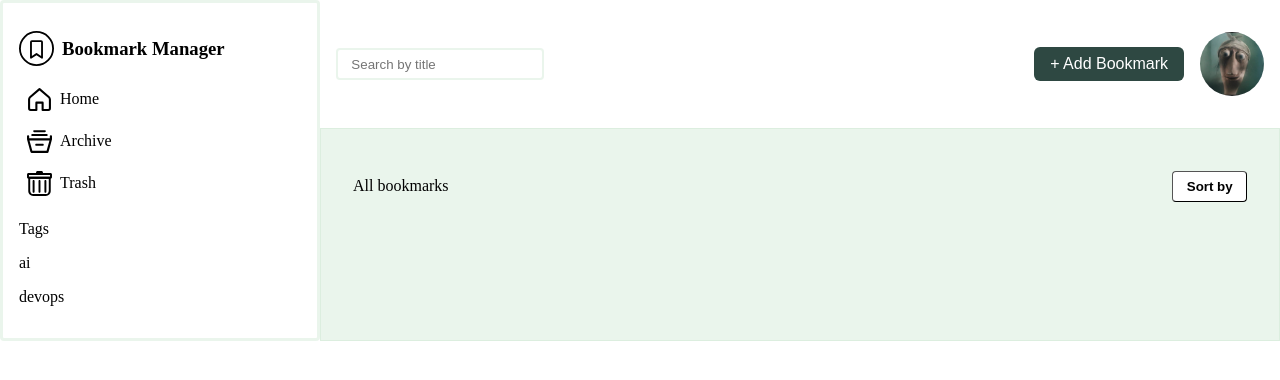
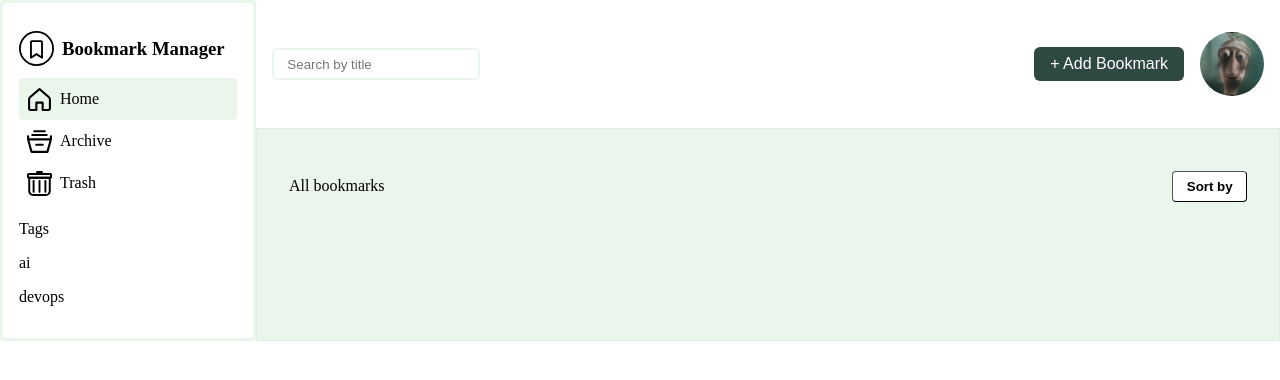
Before and after one commit to rb201/bookmark-manager, a website with bundled scripts: page frontend/app.html in a window 1280 px wide. Both pictures are taken after a click on the element "Home". Built offline with nearby package versions, Linux system fonts and the light colour scheme; no server answers.

Commit message:
Highlight currently selected nav

```diff
--- a/frontend/app.css
+++ b/frontend/app.css
@@ -12,7 +12,7 @@ body {
       "menu header"
       "menu content"
       "menu content";
-    grid-template-columns: 1fr 3fr;
+    grid-template-columns: 1fr 4fr;
 }
 
 .menu {
@@ -45,20 +45,22 @@ body {
     padding: .25em .5em;
 }
 
+.side-menu-item-container.isActive {
+    background-color: hsla(130, 35%, 80%, 0.304);
+}
+
 .side-menu-item-container:hover {
-    background-color: hsla(130, 35%, 80%, 0.304);
+    background-color: hsla(130, 35%, 80%, 0.572);
     cursor: pointer;
 }
 
 .side-menu-item {
     margin: 0;
     padding: .5em .5em;
-
 }
 
 .side-menu-item-home-img {
     height: 25px;
-
 }
 
 .side-menu-item-archive-img {
--- a/frontend/js/components/sideMenu/sideMenu.js
+++ b/frontend/js/components/sideMenu/sideMenu.js
@@ -3,9 +3,12 @@ import { buildBookmarkElement, sortPinnedBookmarks } from "../bookmark/bookmark.
 import { renderBookmarks } from "../bookmark/util.js";
 
 const sideMenuNavEl = document.querySelectorAll('.side-menu-item-container')
+const curActiveNav = []
 
 sideMenuNavEl.forEach(el => {
     el.addEventListener('click', e => sideMenuNavHandler(e))
+
+    if (el.classList.contains("isActive")) curActiveNav.push(el)
 })
 
 function sideMenuNavHandler(e) {
@@ -24,6 +27,10 @@ function sideMenuNavHandler(e) {
             trashNavHandler()
             break
     }
+
+    curActiveNav.pop().classList.remove("isActive")
+    e.currentTarget.classList.add("isActive")
+    curActiveNav.push(e.currentTarget)
 }
 
 function homeNavHandler() {
```
